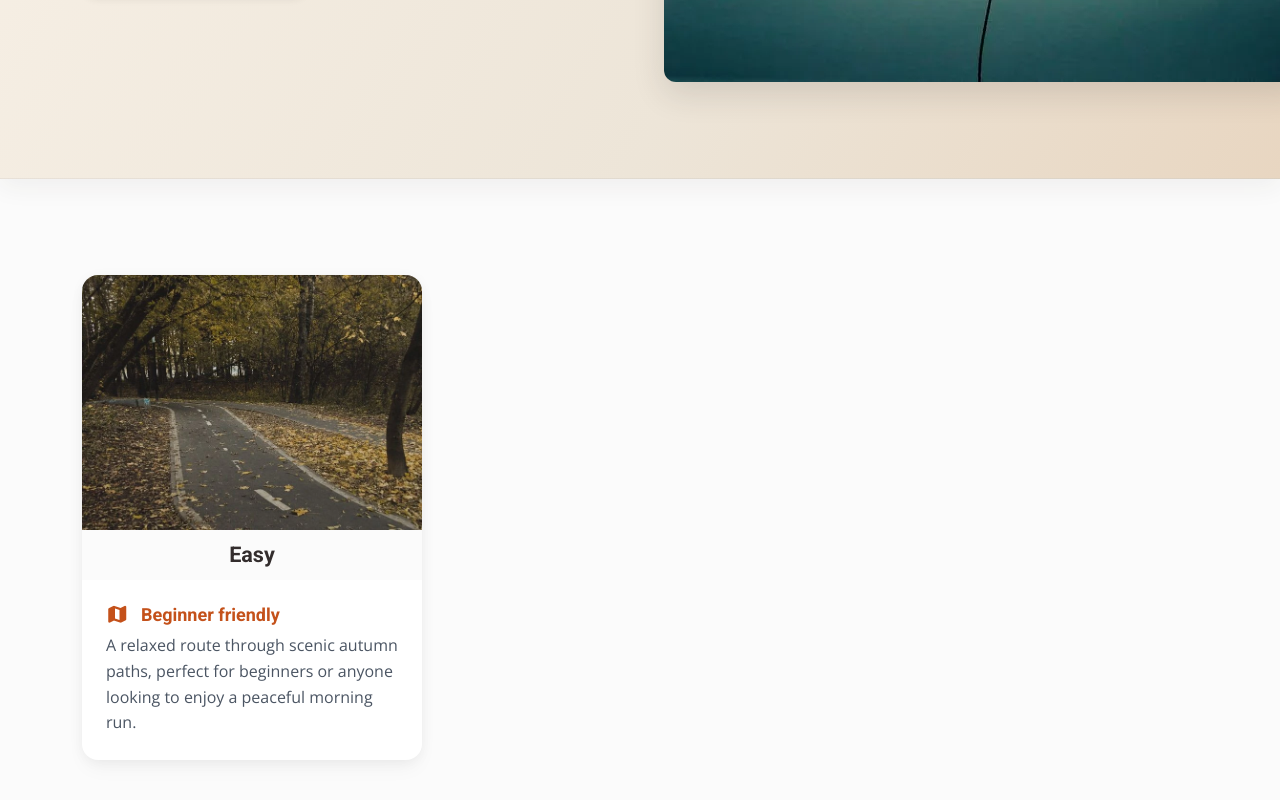
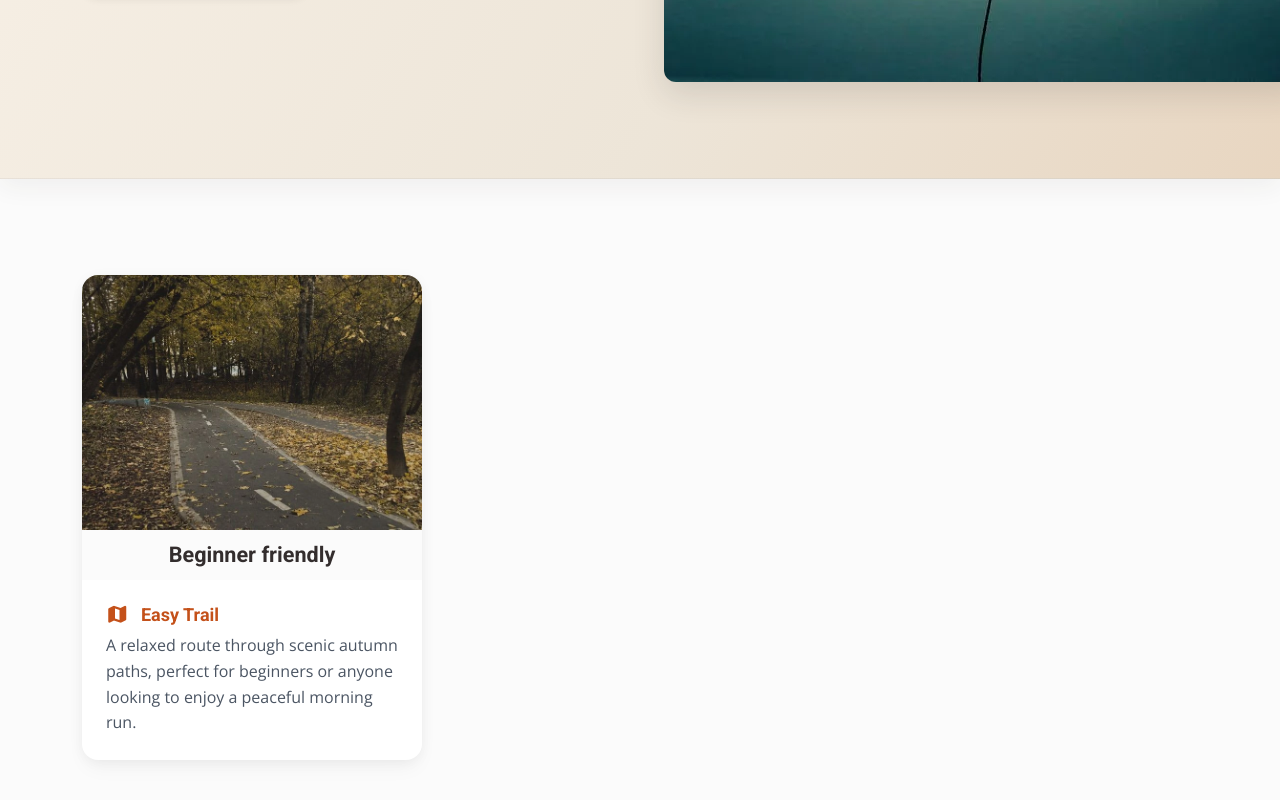
Before and after one commit to catalinbroinas/autumn_morning, a website: page index.html in a window 1280 px wide. Shown: the part 441-1241 px from the top of the page. Drawn offline with nearby package versions, Linux system fonts and the light colour scheme.

Commit message:
content(Challenge): update card details

```diff
--- a/index.html
+++ b/index.html
@@ -91,13 +91,13 @@
                 </div>
 
                 <div class="card-header card-challenge__header">
-                  <h4 class="card-challenge__title">Easy</h4>
+                  <h4 class="card-challenge__title">Beginner friendly</h4>
                 </div>
 
                 <div class="card-body card-challenge__body">
                   <h5 class="card-challenge__subtitle">
                     <i class="fa-solid fa-map me-2"></i>
-                    Beginner friendly
+                    Easy Trail
                   </h5>
 
                   <p class="card-challenge__text">
```
